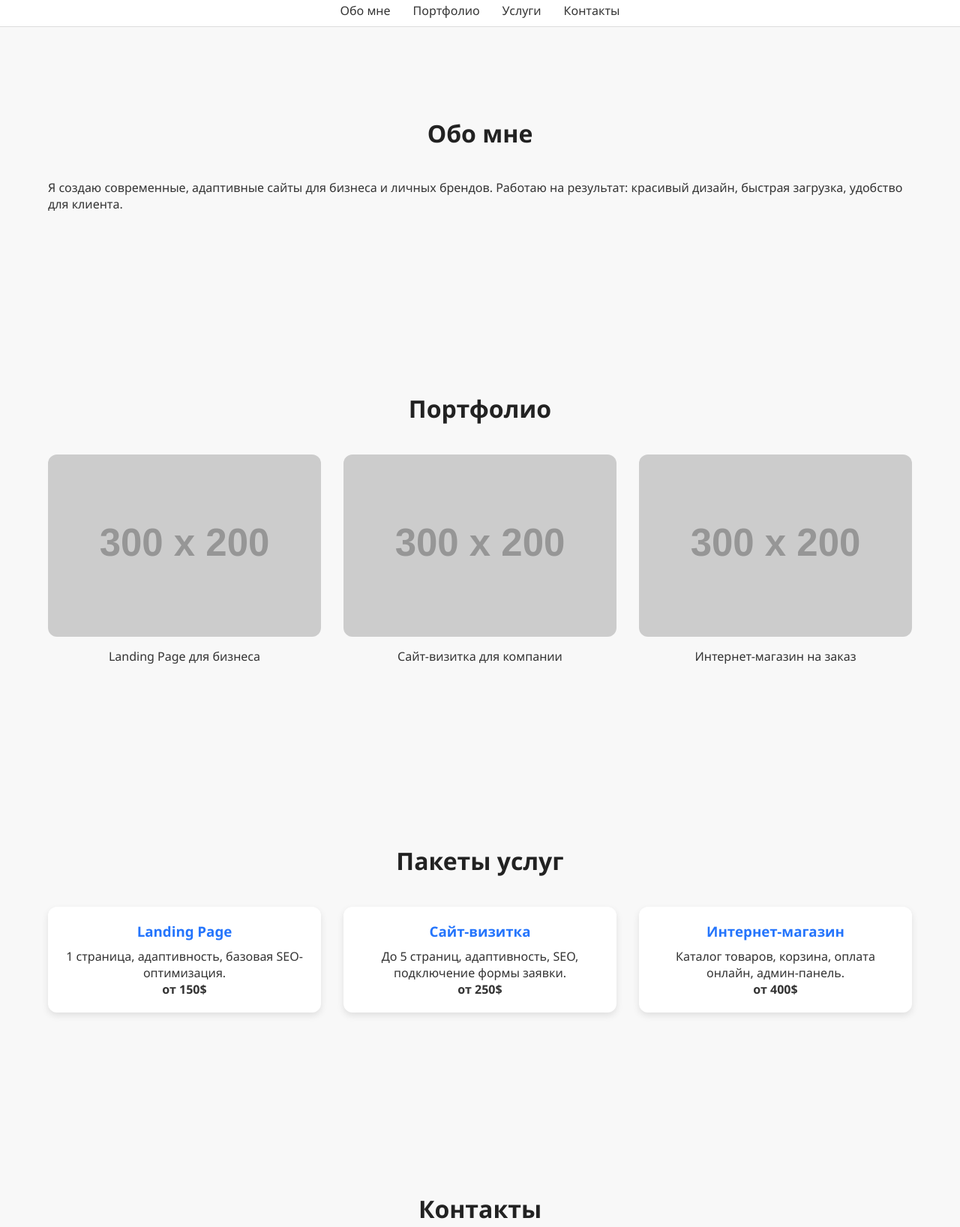
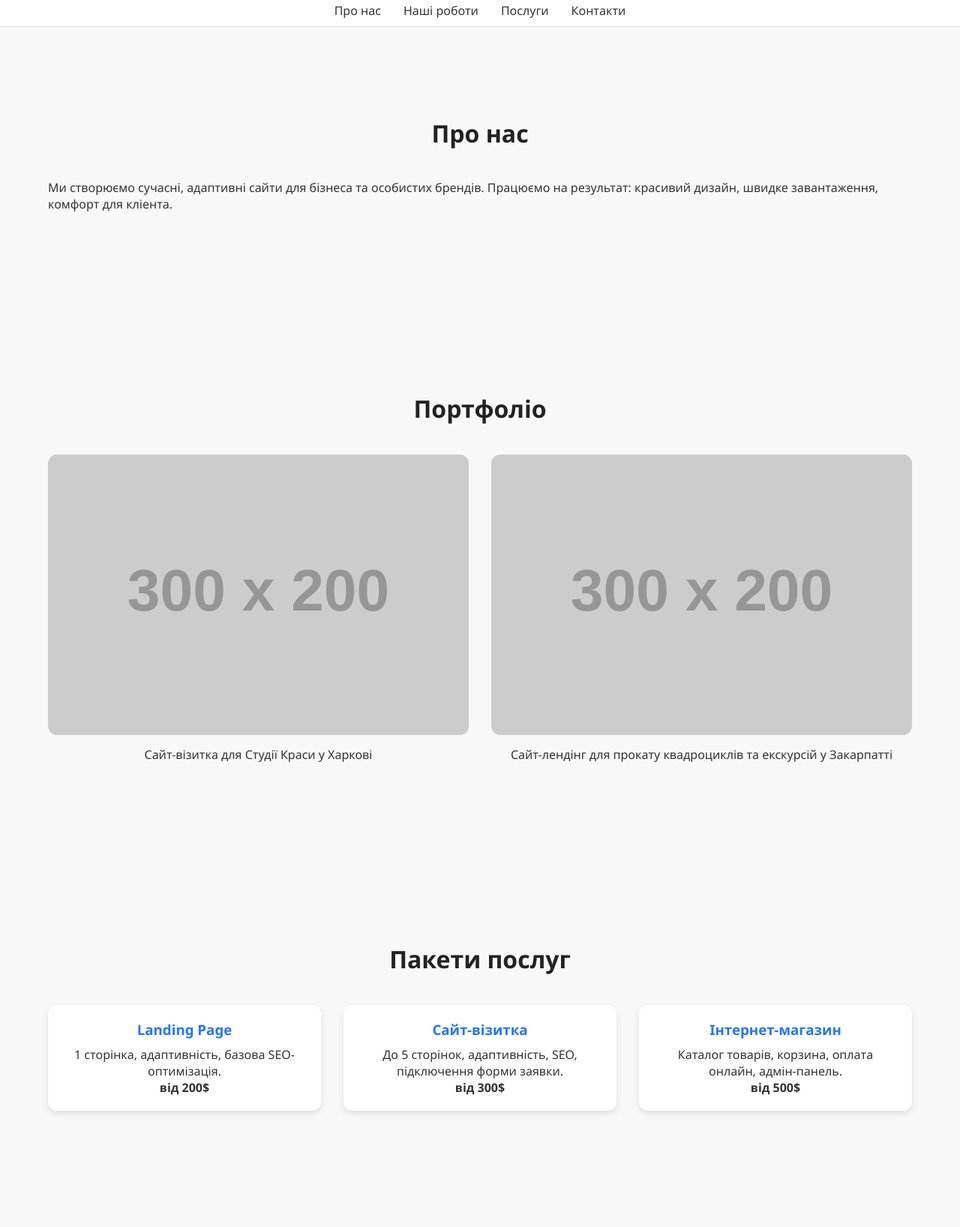
Before and after one commit to Andriy007i/Portfolio-site, a plain HTML site: page index.html in a window 1280 px wide. Shown: the part 374-2010 px from the top of the page at 75% size. Drawn offline with nearby package versions, Linux system fonts and the light colour scheme; placeholder pictures from the web are drawn by us.

Commit message:
Update index.html

```diff
--- a/index.html
+++ b/index.html
@@ -6,7 +6,7 @@
   <meta name="description" content="Создание сайтов под ключ. Портфолио работ. Закажите сайт для бизнеса или бренда.">
   <meta name="keywords" content="создание сайтов, портфолио, сайт под ключ, заказать сайт">
   <meta name="author" content="Ваше Имя">
-  <title>Портфолио | Создание сайтов</title>
+  <title>Портфоліо | Розробка сайтів</title>
   <link rel="stylesheet" href="style.css">
   <link rel="stylesheet" href="https://unpkg.com/aos@2.3.4/dist/aos.css" />
 </head>
@@ -14,45 +14,41 @@
 
 <header class="header">
   <div class="container">
-    <h1 data-aos="fade-down">Создание сайтов под ключ</h1>
-    <p data-aos="fade-up">Разработка, дизайн, сопровождение</p>
-    <a href="#contact" class="btn" data-aos="fade-up" data-aos-delay="100">Заказать сайт</a>
+    <h1 data-aos="fade-down">Розробка сайтів під ключ</h1>
+    <p data-aos="fade-up">Розробка, дизайн</p>
+    <a href="#contact" class="btn" data-aos="fade-up" data-aos-delay="100">Замовити сайт</a>
     <button id="theme-toggle">🌙</button>
   </div>
 </header>
 
 <nav class="navbar">
   <div class="container">
-    <a href="#about">Обо мне</a>
-    <a href="#portfolio">Портфолио</a>
-    <a href="#services">Услуги</a>
-    <a href="#contact">Контакты</a>
+    <a href="#about">Про нас</a>
+    <a href="#portfolio">Наші роботи</a>
+    <a href="#services">Послуги</a>
+    <a href="#contact">Контакти</a>
   </div>
 </nav>
 
 <section id="about" class="section" data-aos="fade-up">
   <div class="container">
-    <h2>Обо мне</h2>
-    <p>Я создаю современные, адаптивные сайты для бизнеса и личных брендов.
-    Работаю на результат: красивый дизайн, быстрая загрузка, удобство для клиента.</p>
+    <h2>Про нас</h2>
+    <p>Ми створюємо сучасні, адаптивні сайти для бізнеса та особистих брендів.
+    Працюємо на результат: красивий дизайн, швидке завантаження, комфорт для кліента.</p>
   </div>
 </section>
 
 <section id="portfolio" class="section" data-aos="fade-up">
   <div class="container">
-    <h2>Портфолио</h2>
+    <h2>Портфоліо</h2>
     <div class="portfolio-grid">
       <div class="portfolio-item" data-aos="zoom-in">
-        <img src="https://via.placeholder.com/300x200" alt="Пример сайта">
-        <p>Landing Page для бизнеса</p>
+        <img src="https://via.placeholder.com/300x200" alt="Приклад сайта">
+        <p>Сайт-візитка для Студії Краси у Харкові</p>
       </div>
       <div class="portfolio-item" data-aos="zoom-in" data-aos-delay="100">
-        <img src="https://via.placeholder.com/300x200" alt="Пример сайта">
-        <p>Сайт-визитка для компании</p>
-      </div>
-      <div class="portfolio-item" data-aos="zoom-in" data-aos-delay="200">
-        <img src="https://via.placeholder.com/300x200" alt="Пример сайта">
-        <p>Интернет-магазин на заказ</p>
+        <img src="https://via.placeholder.com/300x200" alt="Приклад сайта">
+        <p>Сайт-лендінг для прокату квадроциклів та екскурсій у Закарпатті </p>
       </div>
     </div>
   </div>
@@ -60,22 +56,22 @@
 
 <section id="services" class="section" data-aos="fade-up">
   <div class="container">
-    <h2>Пакеты услуг</h2>
+    <h2>Пакети послуг</h2>
     <div class="services-grid">
       <div class="service-card" data-aos="flip-left">
         <h3>Landing Page</h3>
-        <p>1 страница, адаптивность, базовая SEO-оптимизация.</p>
-        <p><strong>от 150$</strong></p>
+        <p>1 сторінка, адаптивність, базова SEO-оптимізація.</p>
+        <p><strong>від 200$</strong></p>
       </div>
       <div class="service-card" data-aos="flip-left" data-aos-delay="100">
-        <h3>Сайт-визитка</h3>
-        <p>До 5 страниц, адаптивность, SEO, подключение формы заявки.</p>
-        <p><strong>от 250$</strong></p>
+        <h3>Сайт-візитка</h3>
+        <p>До 5 сторінок, адаптивність, SEO, підключення форми заявки.</p>
+        <p><strong>від 300$</strong></p>
       </div>
       <div class="service-card" data-aos="flip-left" data-aos-delay="200">
-        <h3>Интернет-магазин</h3>
-        <p>Каталог товаров, корзина, оплата онлайн, админ-панель.</p>
-        <p><strong>от 400$</strong></p>
+        <h3>Інтернет-магазин</h3>
+        <p>Каталог товарів, корзина, оплата онлайн, адмін-панель.</p>
+        <p><strong>від 500$</strong></p>
       </div>
     </div>
   </div>
@@ -83,19 +79,19 @@
 
 <section id="contact" class="section" data-aos="fade-up">
   <div class="container">
-    <h2>Контакты</h2>
+    <h2>Контакти</h2>
     <form class="contact-form">
-      <input type="text" placeholder="Ваше имя" required>
+      <input type="text" placeholder="Ваше имʼя" required>
       <input type="email" placeholder="Ваш email" required>
-      <textarea placeholder="Ваше сообщение" required></textarea>
-      <button type="submit" class="btn">Отправить</button>
+      <textarea placeholder="Ваше повідомлення" required></textarea>
+      <button type="submit" class="btn">Відправити</button>
     </form>
   </div>
 </section>
 
 <footer class="footer" data-aos="fade-up">
   <div class="container">
-    <p>© 2025. Все права защищены.</p>
+    <p>© 2025. Всі права захищені.</p>
   </div>
 </footer>
 
```
